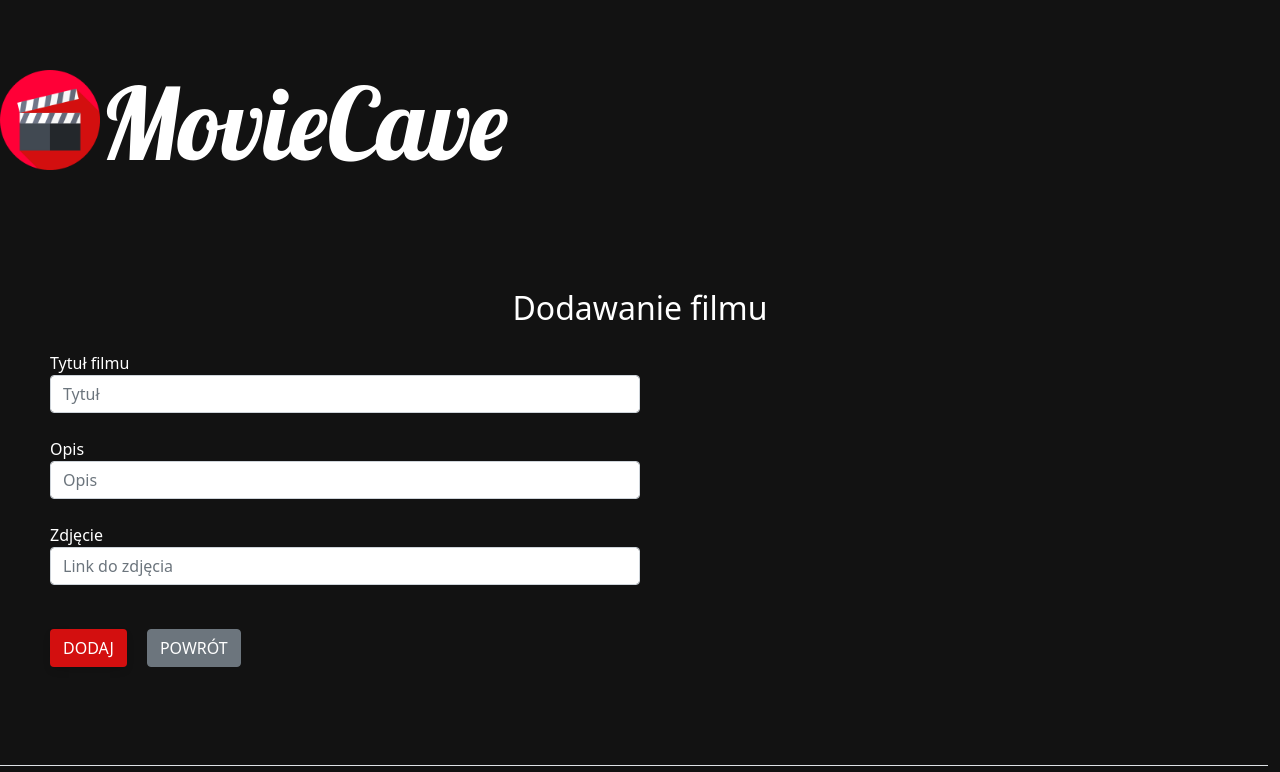
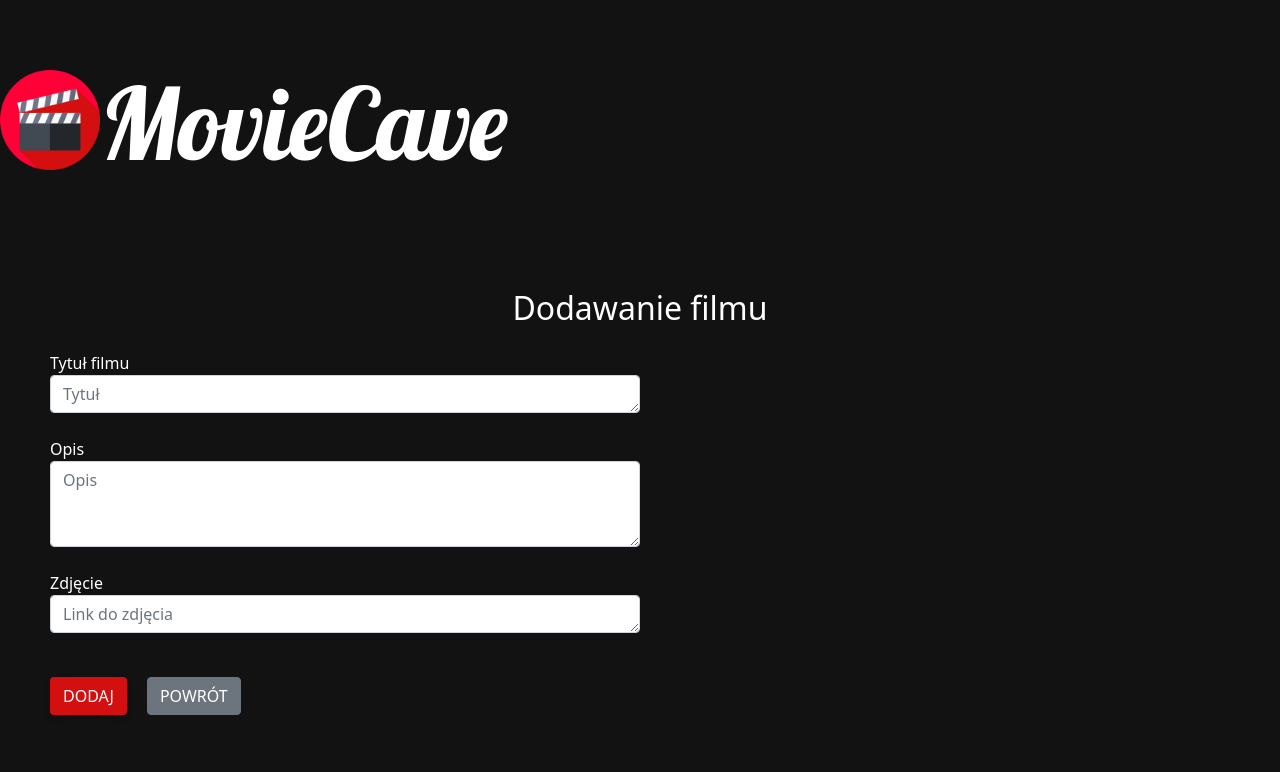
Before and after one commit to jordan819/movies-website, a React (Create React App) app: page /add in a window 1280 px wide. Shown: the top 772 px of the page. Built offline with nearby package versions, Linux system fonts and the light colour scheme; a web font is replaced by a local one.

Commit message:
changed forms in AddFilm.js

```diff
--- a/src/components/AddFilm.js
+++ b/src/components/AddFilm.js
@@ -54,17 +54,17 @@ const AddFilm = () => {
         <form>
           <div class="form-group w-50 mt-4 mb-4">
             <label for="titleInput">Tytuł filmu</label>
-            <input type="text" class="form-control" id="titleInput" placeholder="Tytuł" onChange={(event) => setTitle(event.target.value)} value={title}/>
+            <textarea rows="1" class="form-control" id="titleInput" placeholder="Tytuł" onChange={(event) => setTitle(event.target.value)} value={title}/>
           </div>
 
           <div class="form-group w-50  mt-4 mb-4">
             <label for="directorInput">Opis</label>
-            <input type="text" class="form-control" id="descriptionInput" placeholder="Opis" onChange={(event) => setDescription(event.target.value)} value={description}/>
+            <textarea rows="3" class="form-control" id="descriptionInput" placeholder="Opis" onChange={(event) => setDescription(event.target.value)} value={description}/>
           </div>
 
           <div class="form-group w-50  mt-4 mb-4">
             <label for="actorsInput">Zdjęcie</label>
-            <input type="text" class="form-control" id="imageUrlInput" placeholder="Link do zdjęcia" onChange={(event) => setImageUrl(event.target.value)} value={imageUrl}/>
+            <textarea rows="1" class="form-control" id="imageUrlInput" placeholder="Link do zdjęcia" onChange={(event) => setImageUrl(event.target.value)} value={imageUrl}/>
           </div>
         </form>
         <button onClick={addFilm} style={{backgroundColor: '#d30f0f', color: '#fff', marginTop: '20px'}} type="submit" class="btn">Dodaj</button>
```
